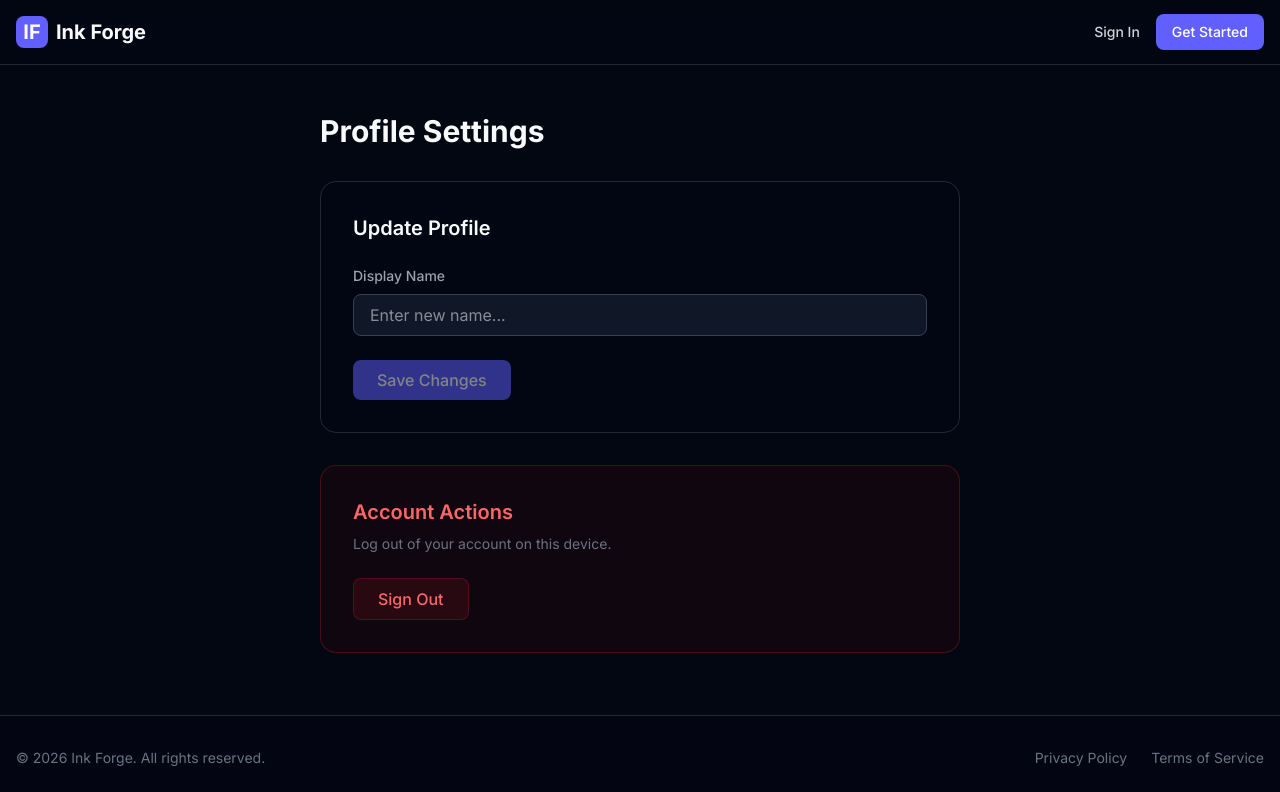
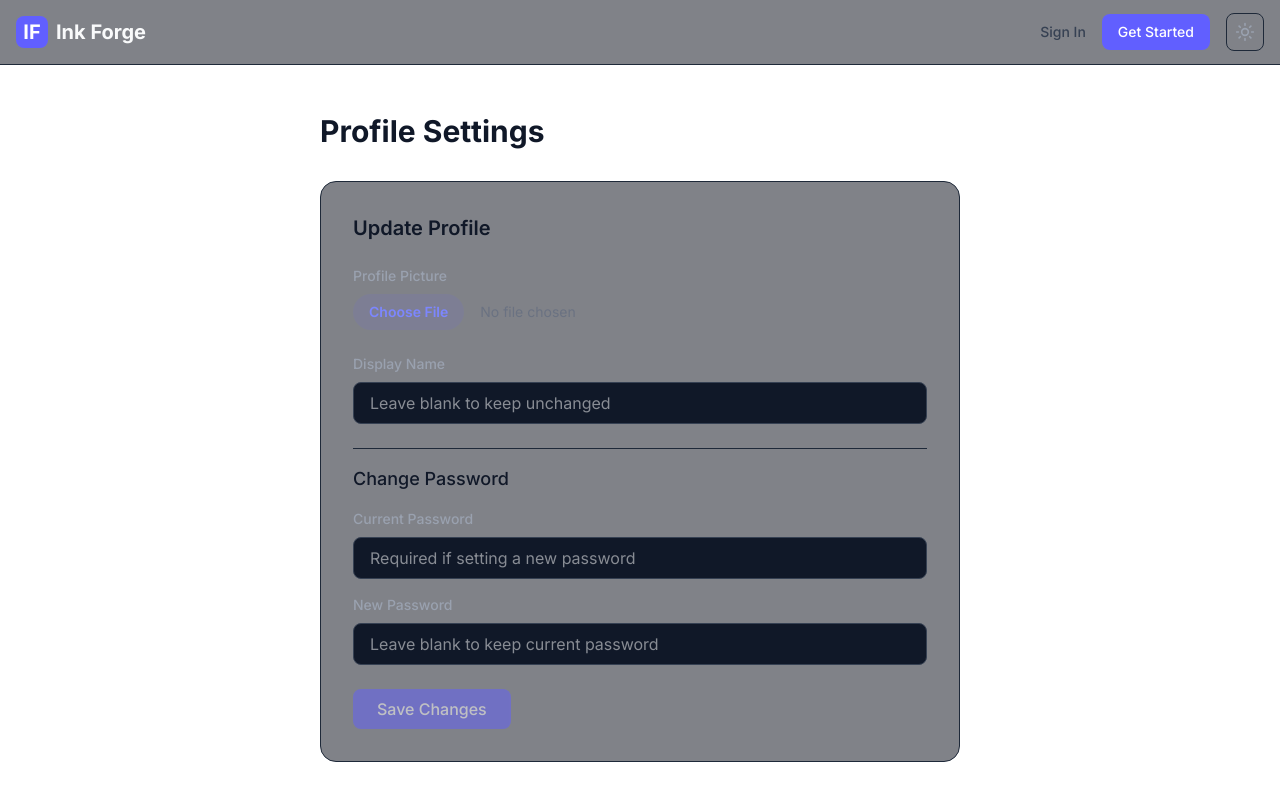
Before and after one commit to SathtikBose/Ink-Forge, a Next.js app: page /dashboard/settings in a window 1280 px wide. Shown: the top 792 px of the page. Built offline with nearby package versions, Linux system fonts and the light colour scheme; no server answers.

Commit message:
feat: add core UI components, Markdown editor, and profile management settings page

```diff
--- a/package.json
+++ b/package.json
@@ -16,6 +16,7 @@
     "lucide-react": "^1.24.0",
     "mongoose": "^9.7.4",
     "next": "16.2.10",
+    "next-themes": "^0.4.6",
     "react": "19.2.4",
     "react-dom": "19.2.4",
     "react-markdown": "^10.1.0",
--- a/src/app/api/auth/profile/route.ts
+++ b/src/app/api/auth/profile/route.ts
@@ -2,6 +2,7 @@ import connectToDatabase from '@/lib/db';
 import User from '@/models/User';
 import { getSession, login } from '@/lib/auth';
 import { NextResponse } from 'next/server';
+import bcrypt from 'bcryptjs';
 
 export async function PUT(req: Request) {
   try {
@@ -10,10 +11,10 @@ export async function PUT(req: Request) {
       return NextResponse.json({ error: 'Unauthorized' }, { status: 401 });
     }
 
-    const { name } = await req.json();
+    const { name, image, currentPassword, newPassword } = await req.json();
 
-    if (!name) {
-      return NextResponse.json({ error: 'Name is required' }, { status: 400 });
+    if (!name && !image && !newPassword) {
+      return NextResponse.json({ error: 'No data provided to update' }, { status: 400 });
     }
 
     await connectToDatabase();
@@ -23,18 +24,32 @@ export async function PUT(req: Request) {
       return NextResponse.json({ error: 'User not found' }, { status: 404 });
     }
 
-    user.name = name;
+    if (newPassword) {
+      if (!currentPassword) {
+        return NextResponse.json({ error: 'Current password is required to set a new password' }, { status: 400 });
+      }
+      const isMatch = await bcrypt.compare(currentPassword, user.password);
+      if (!isMatch) {
+        return NextResponse.json({ error: 'Incorrect current password' }, { status: 401 });
+      }
+      user.password = await bcrypt.hash(newPassword, 10);
+    }
+
+    if (name) user.name = name;
+    if (image !== undefined) user.image = image;
+
     await user.save();
 
-    // Update the session cookie with the new name
+    // Update the session cookie with the new info
     await login({
       _id: user._id.toString(),
       email: user.email,
       role: user.role,
       name: user.name,
+      image: user.image,
     });
 
-    return NextResponse.json({ success: true, user: { name: user.name } });
+    return NextResponse.json({ success: true, user: { name: user.name, image: user.image } });
   } catch (error: any) {
     return NextResponse.json({ error: error.message }, { status: 500 });
   }
--- a/src/app/dashboard/settings/page.tsx
+++ b/src/app/dashboard/settings/page.tsx
@@ -6,9 +6,39 @@ import { useRouter } from 'next/navigation';
 export default function Settings() {
   const router = useRouter();
   const [name, setName] = useState('');
+  const [image, setImage] = useState('');
+  const [currentPassword, setCurrentPassword] = useState('');
+  const [newPassword, setNewPassword] = useState('');
+
+  const [uploading, setUploading] = useState(false);
   const [loading, setLoading] = useState(false);
   const [message, setMessage] = useState('');
   const [error, setError] = useState('');
+
+  const handleImageUpload = async (e: React.ChangeEvent<HTMLInputElement>) => {
+    const file = e.target.files?.[0];
+    if (!file) return;
+
+    setUploading(true);
+    const formData = new FormData();
+    formData.append('file', file);
+
+    try {
+      const res = await fetch('/api/upload', {
+        method: 'POST',
+        body: formData,
+      });
+      const data = await res.json();
+      if (res.ok) {
+        setImage(data.url);
+      } else {
+        setError(data.error || 'Failed to upload image');
+      }
+    } catch (err) {
+      setError('An error occurred while uploading');
+    }
+    setUploading(false);
+  };
 
   const handleUpdateProfile = async (e: React.FormEvent) => {
     e.preventDefault();
@@ -20,7 +50,7 @@ export default function Settings() {
       const res = await fetch('/api/auth/profile', {
         method: 'PUT',
         headers: { 'Content-Type': 'application/json' },
-        body: JSON.stringify({ name }),
+        body: JSON.stringify({ name, image, currentPassword, newPassword }),
       });
       const data = await res.json();
 
@@ -58,20 +88,62 @@ export default function Settings() {
 
         <form onSubmit={handleUpdateProfile} className="space-y-6">
           <div>
+            <label className="block text-sm font-medium text-gray-400 mb-2">Profile Picture</label>
+            <div className="flex items-center gap-4">
+              <input
+                type="file"
+                accept="image/*"
+                onChange={handleImageUpload}
+                disabled={uploading}
+                className="block w-full text-sm text-gray-500 file:mr-4 file:py-2 file:px-4 file:rounded-full file:border-0 file:text-sm file:font-semibold file:bg-indigo-500/10 file:text-indigo-400 hover:file:bg-indigo-500/20"
+              />
+              {uploading && <span className="text-sm text-gray-400">Uploading...</span>}
+            </div>
+            {image && (
+              <img src={image} alt="Avatar Preview" className="mt-4 w-20 h-20 object-cover rounded-full border border-gray-800" />
+            )}
+          </div>
+
+          <div>
             <label className="block text-sm font-medium text-gray-400 mb-2">Display Name</label>
             <input
               type="text"
               value={name}
               onChange={e => setName(e.target.value)}
-              placeholder="Enter new name..."
+              placeholder="Leave blank to keep unchanged"
               className="w-full px-4 py-2 rounded-lg bg-gray-900 border border-gray-700 focus:border-indigo-500 focus:ring-1 focus:ring-indigo-500 outline-none transition-colors text-white"
-              required
             />
+          </div>
+
+          <div className="pt-4 border-t border-gray-800">
+            <h3 className="text-lg font-medium mb-4">Change Password</h3>
+            <div className="space-y-4">
+              <div>
+                <label className="block text-sm font-medium text-gray-400 mb-2">Current Password</label>
+                <input
+                  type="password"
+                  value={currentPassword}
+                  onChange={e => setCurrentPassword(e.target.value)}
+                  placeholder="Required if setting a new password"
+                  className="w-full px-4 py-2 rounded-lg bg-gray-900 border border-gray-700 focus:border-indigo-500 focus:ring-1 focus:ring-indigo-500 outline-none transition-colors text-white"
+                />
+              </div>
+              <div>
+                <label className="block text-sm font-medium text-gray-400 mb-2">New Password</label>
+                <input
+                  type="password"
+                  value={newPassword}
+                  onChange={e => setNewPassword(e.target.value)}
+                  placeholder="Leave blank to keep current password"
+                  className="w-full px-4 py-2 rounded-lg bg-gray-900 border border-gray-700 focus:border-indigo-500 focus:ring-1 focus:ring-indigo-500 outline-none transition-colors text-white"
+                />
+              </div>
+            </div>
           </div>
 
           <button
             type="submit"
-            disabled={loading || !name}
+            disabled={loading || (!name && !image && !newPassword)}
             className="bg-indigo-500 hover:bg-indigo-600 disabled:opacity-50 text-white px-6 py-2 rounded-lg font-medium transition-colors"
           >
             {loading ? 'Saving...' : 'Save Changes'}
--- a/src/app/layout.tsx
+++ b/src/app/layout.tsx
@@ -3,6 +3,7 @@ import { Inter } from 'next/font/google';
 import './globals.css';
 import Navbar from '@/components/Navbar';
 import Footer from '@/components/Footer';
+import { ThemeProvider } from '@/components/ThemeProvider';
 
 const inter = Inter({ subsets: ['latin'] });
 
@@ -17,13 +18,15 @@ export default function RootLayout({
   children: React.ReactNode;
 }) {
   return (
-    <html lang="en" className="dark">
-      <body className={`${inter.className} bg-gray-950 text-gray-50 antialiased min-h-screen flex flex-col`}>
-        <Navbar />
-        <main className="flex-1 flex flex-col">
-          {children}
-        </main>
-        <Footer />
+    <html lang="en" suppressHydrationWarning>
+      <body className={`${inter.className} bg-white dark:bg-gray-950 text-gray-900 dark:text-gray-50 antialiased min-h-screen flex flex-col transition-colors`}>
+        <ThemeProvider attribute="class" defaultTheme="dark" enableSystem>
+          <Navbar />
+          <main className="flex-1 flex flex-col">
+            {children}
+          </main>
+          <Footer />
+        </ThemeProvider>
       </body>
     </html>
   );
--- a/src/components/Navbar.tsx
+++ b/src/components/Navbar.tsx
@@ -1,5 +1,6 @@
 import Link from 'next/link';
-import { getSession, logout } from '@/lib/auth';
+import { getSession } from '@/lib/auth';
+import ThemeToggle from '@/components/ThemeToggle';
 
 export default async function Navbar() {
   const session = await getSession();
@@ -21,15 +22,19 @@ export default async function Navbar() {
                 {session.role === 'WRITER' ? 'Dashboard' : 'Explore'}
               </Link>
               <Link href="/dashboard/settings" className="flex items-center gap-2 hover:opacity-80 transition-opacity" title="Profile Settings">
-                <div className="w-8 h-8 rounded-full bg-indigo-500 flex items-center justify-center text-white font-bold text-sm">
-                  {session.name?.[0]?.toUpperCase() || '?'}
-                </div>
-                <span className="text-sm font-medium hidden md:block">{session.name}</span>
+                {session.image ? (
+                  <img src={session.image} alt={session.name} className="w-8 h-8 rounded-full object-cover border border-gray-300 dark:border-gray-700" />
+                ) : (
+                  <div className="w-8 h-8 rounded-full bg-indigo-500 flex items-center justify-center text-white font-bold text-sm">
+                    {session.name?.[0]?.toUpperCase() || '?'}
+                  </div>
+                )}
+                <span className="text-sm font-medium hidden md:block dark:text-white text-black">{session.name}</span>
               </Link>
             </div>
           ) : (
             <>
-              <Link href="/login" className="text-sm font-medium text-gray-300 hover:text-white transition-colors">
+              <Link href="/login" className="text-sm font-medium text-gray-700 dark:text-gray-300 hover:text-black dark:hover:text-white transition-colors">
                 Sign In
               </Link>
               <Link href="/register" className="text-sm font-medium bg-indigo-500 hover:bg-indigo-600 text-white px-4 py-2 rounded-lg transition-colors">
@@ -37,6 +42,8 @@ export default async function Navbar() {
               </Link>
             </>
           )}
+
+          <ThemeToggle />
         </div>
       </div>
     </nav>
--- /dev/null
+++ b/src/components/ThemeProvider.tsx
@@ -0,0 +1,9 @@
+'use client';
+
+import * as React from 'react';
+import { ThemeProvider as NextThemesProvider } from 'next-themes';
+import { type ThemeProviderProps } from 'next-themes/dist/types';
+
+export function ThemeProvider({ children, ...props }: ThemeProviderProps) {
+  return <NextThemesProvider {...props}>{children}</NextThemesProvider>;
+}
--- /dev/null
+++ b/src/components/ThemeToggle.tsx
@@ -0,0 +1,33 @@
+'use client';
+
+import { useTheme } from 'next-themes';
+import { Moon, Sun } from 'lucide-react';
+import { useEffect, useState } from 'react';
+
+export default function ThemeToggle() {
+  const [mounted, setMounted] = useState(false);
+  const { theme, setTheme } = useTheme();
+
+  // useEffect only runs on the client, so now we can safely show the UI
+  useEffect(() => {
+    setMounted(true);
+  }, []);
+
+  if (!mounted) {
+    return <div className="w-9 h-9 rounded-lg border border-gray-800" />;
+  }
+
+  return (
+    <button
+      onClick={() => setTheme(theme === 'dark' ? 'light' : 'dark')}
+      className="p-2 rounded-lg border border-gray-800 hover:bg-gray-800 transition-colors"
+      aria-label="Toggle Dark Mode"
+    >
+      {theme === 'dark' ? (
+        <Sun className="w-5 h-5 text-gray-400 hover:text-white" />
+      ) : (
+        <Moon className="w-5 h-5 text-gray-600 hover:text-black" />
+      )}
+    </button>
+  );
+}
--- a/src/models/User.ts
+++ b/src/models/User.ts
@@ -15,8 +15,15 @@ const userSchema: Schema<IUser> = new Schema(
     name: { type: String, required: true },
     email: { type: String, required: true, unique: true },
     password: { type: String, required: true },
-    image: { type: String },
-    role: { type: String, enum: ['READER', 'WRITER'], default: 'READER' },
+    role: {
+      type: String,
+      enum: ['READER', 'WRITER'],
+      default: 'READER',
+    },
+    image: {
+      type: String,
+      default: '',
+    },
   },
   { timestamps: true }
 );
```
Also changed, not shown: src/components/MarkdownEditor.tsx (+42 -2 lines), 1 other file (tests, documents, lock files or other folders).
